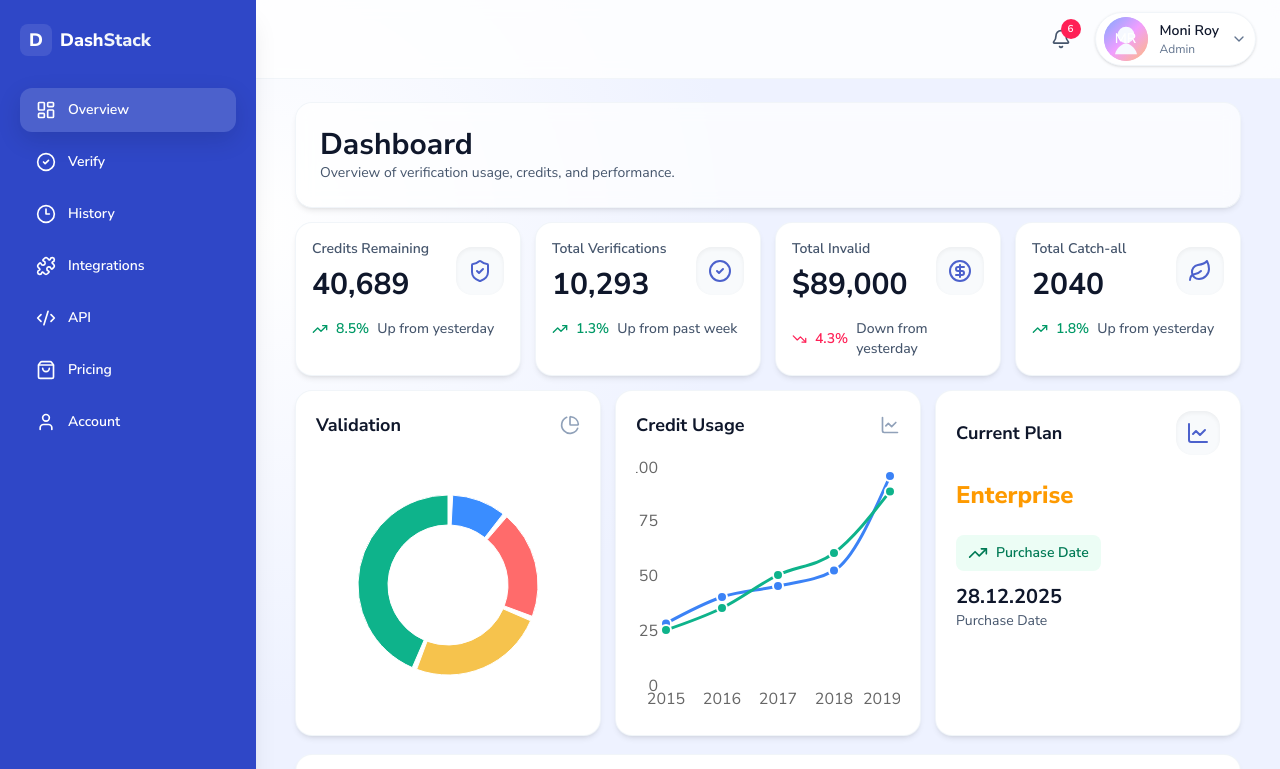
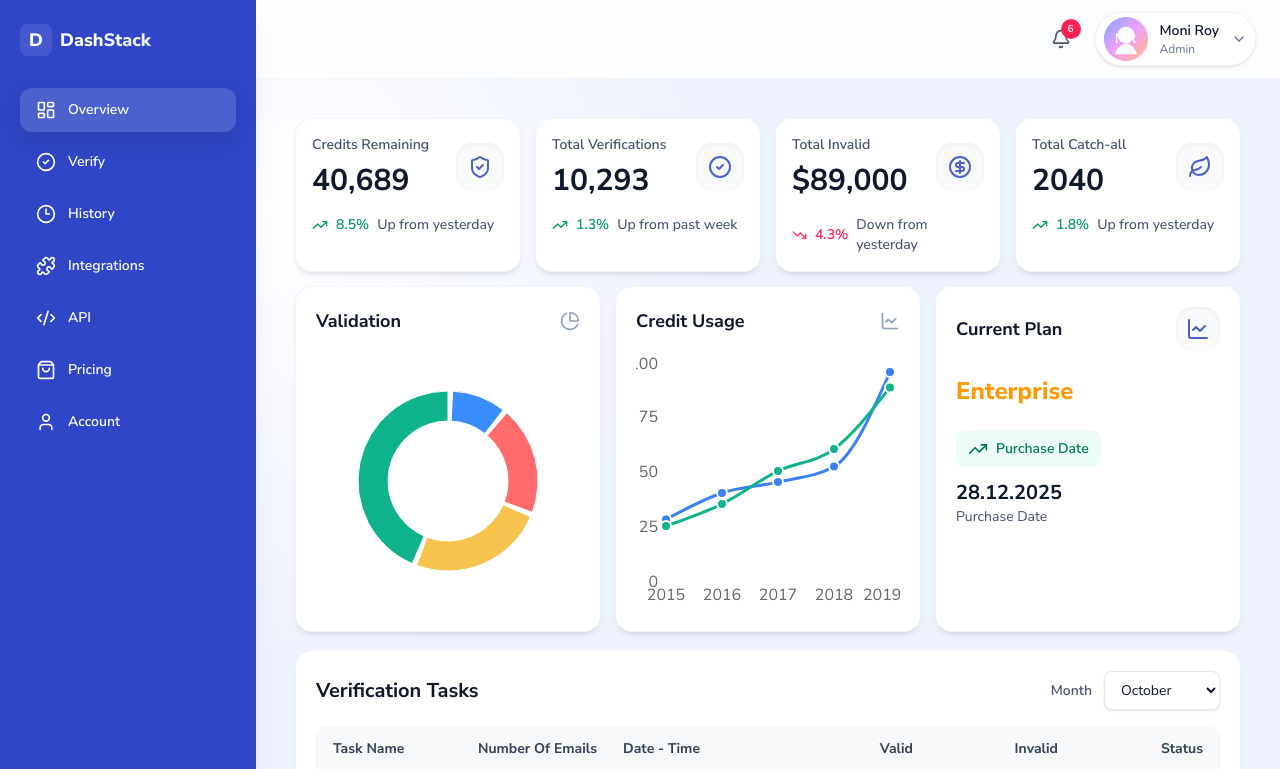
Before and after one commit to mustimoger/email-verification-fe-v1, a Next.js app: page /overview in a window 1280 px wide. Shown: the top 769 px of the page. Built offline with nearby package versions, Linux system fonts and the light colour scheme.

Commit message:
chore: remove dashboard header card

```diff
--- a/app/overview/page.tsx
+++ b/app/overview/page.tsx
@@ -424,17 +424,6 @@ export default function Home() {
         </header>
 
         <main className="flex-1 overflow-y-auto bg-transparent px-4 py-6 sm:px-6 lg:px-10">
-          <section className="rounded-2xl bg-white/70 p-6 shadow-md ring-1 ring-slate-100 backdrop-blur">
-            <div className="flex flex-col gap-3 sm:flex-row sm:items-center sm:justify-between">
-              <div>
-                <h1 className="text-3xl font-bold text-slate-900">Dashboard</h1>
-                <p className="text-sm text-slate-600">
-                  Overview of verification usage, credits, and performance.
-                </p>
-              </div>
-            </div>
-          </section>
-
           <section className="mt-4 grid gap-4 lg:grid-cols-4">
             {stats.map((stat) => {
               const Icon = stat.icon;
```
